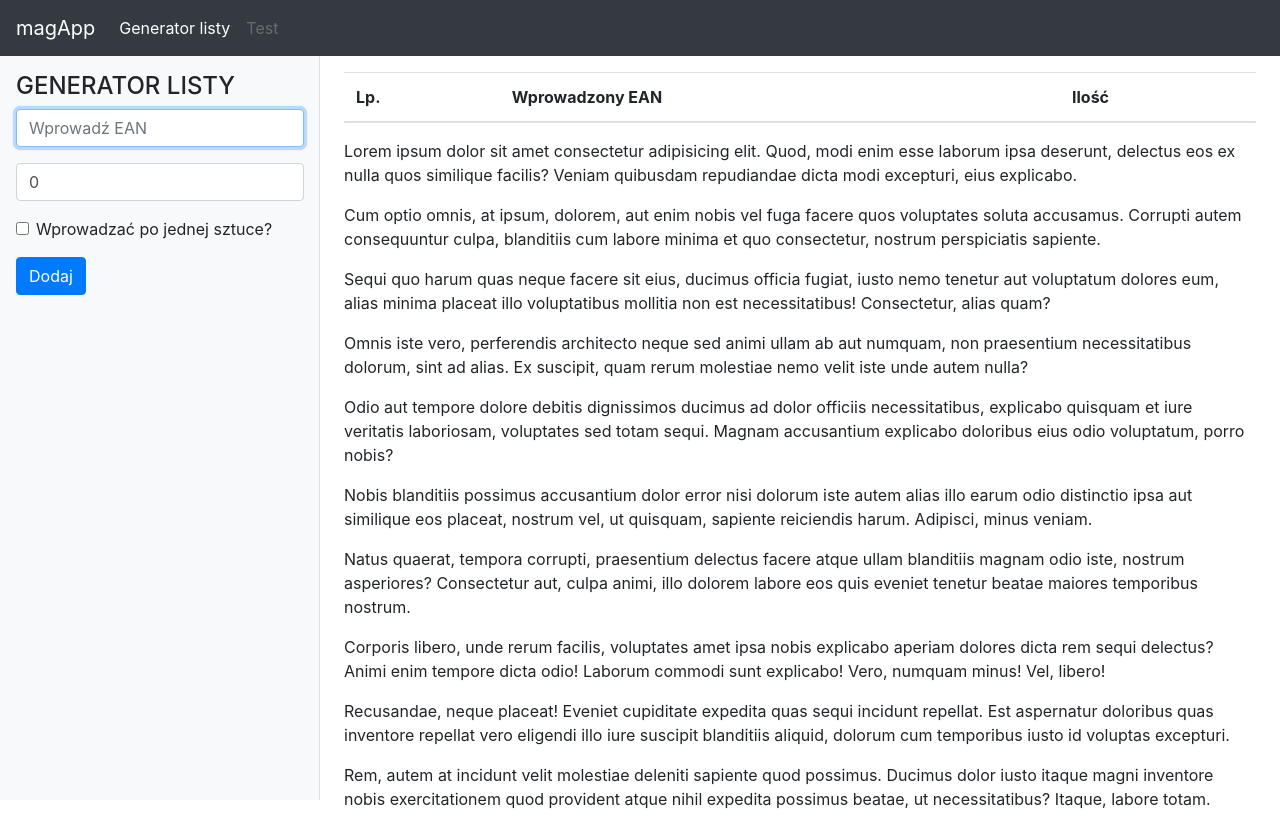
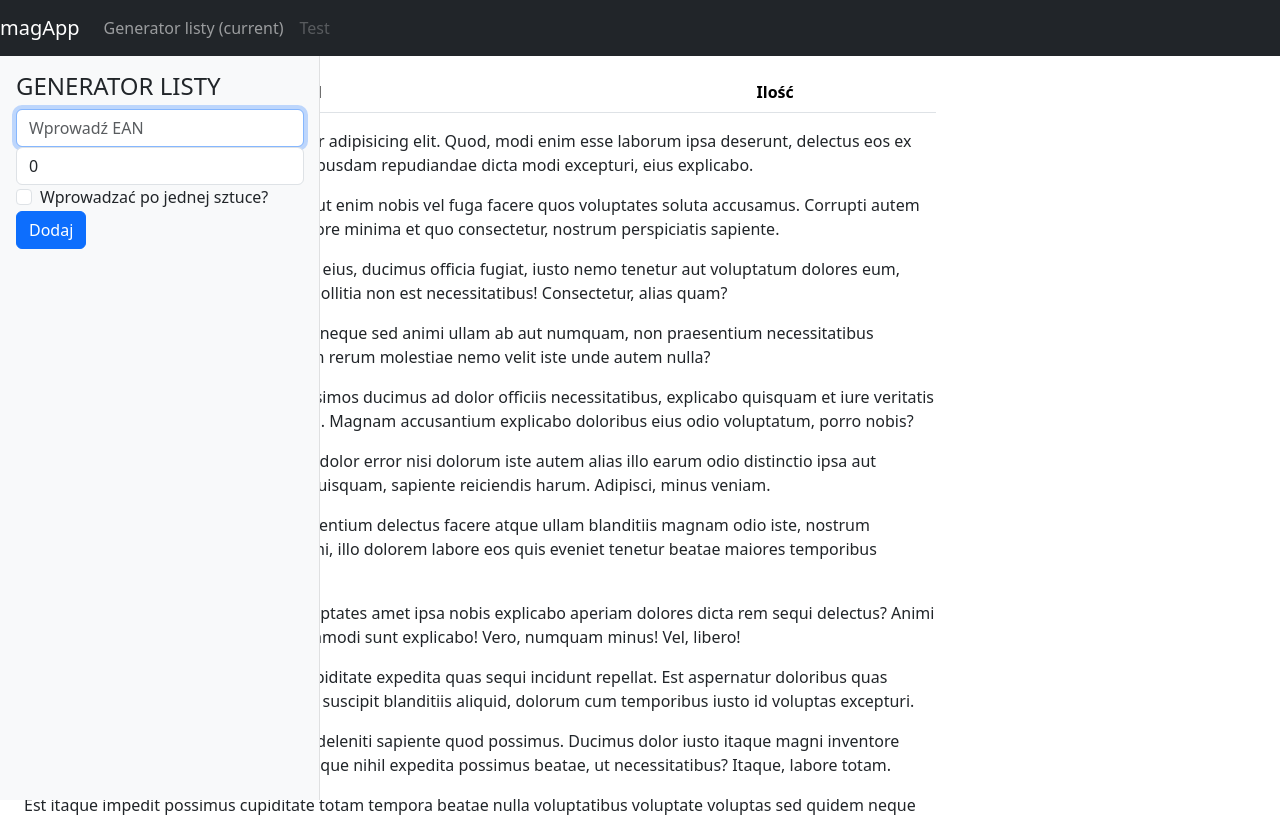
Before and after one commit to thorrin-pl/magApp-Angular, an Angular app: page / in a window 1280 px wide. Shown: the top 817 px of the page. Built offline with nearby package versions, Linux system fonts and the light colour scheme.

Commit message:
add dits folder to gitignore; bootstrap moved to index.html

```diff
--- a/src/index.html
+++ b/src/index.html
@@ -7,6 +7,9 @@
 
   <meta name="viewport" content="width=device-width, initial-scale=1">
   <link rel="icon" type="image/x-icon" href="favicon.ico">
+
+  <!-- <link rel="stylesheet" href="https://maxcdn.bootstrapcdn.com/bootstrap/4.0.0/css/bootstrap.min.css" integrity="sha384-Gn5384xqQ1aoWXA+058RXPxPg6fy4IWvTNh0E263XmFcJlSAwiGgFAW/dAiS6JXm" crossorigin="anonymous"> -->
+  <link rel="stylesheet" href="../node_modules/bootstrap/dist/css/bootstrap.css">
 </head>
 <body>
   <app-root></app-root>
--- a/src/styles.scss
+++ b/src/styles.scss
@@ -1,2 +1 @@
 /* You can add global styles to this file, and also import other style files */
-@import "../node_modules/bootstrap/dist/css/bootstrap.css";
```
Also changed, not shown: 5 other files (tests, documents, lock files or other folders).
